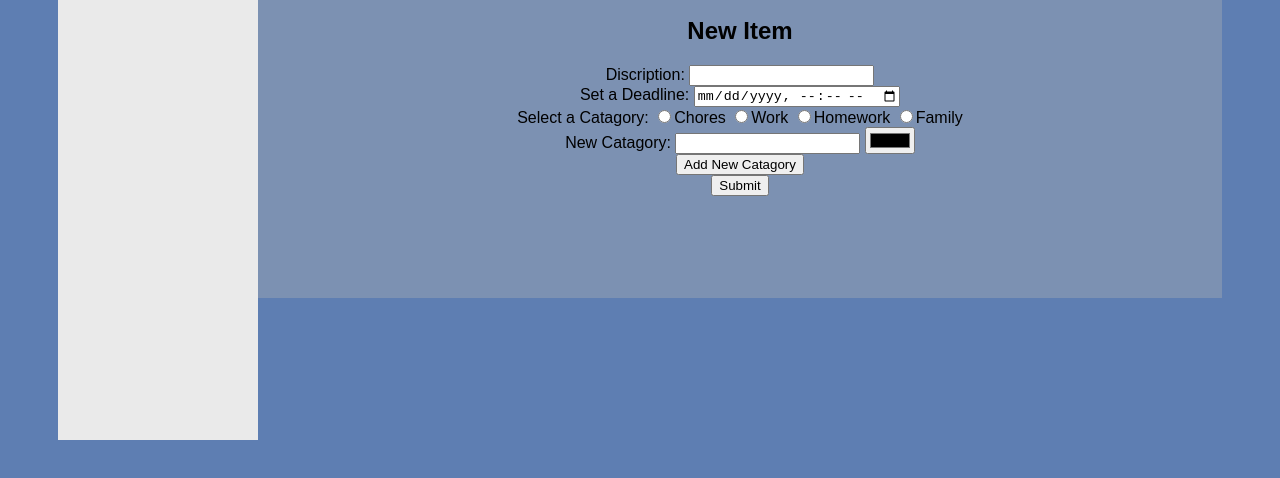
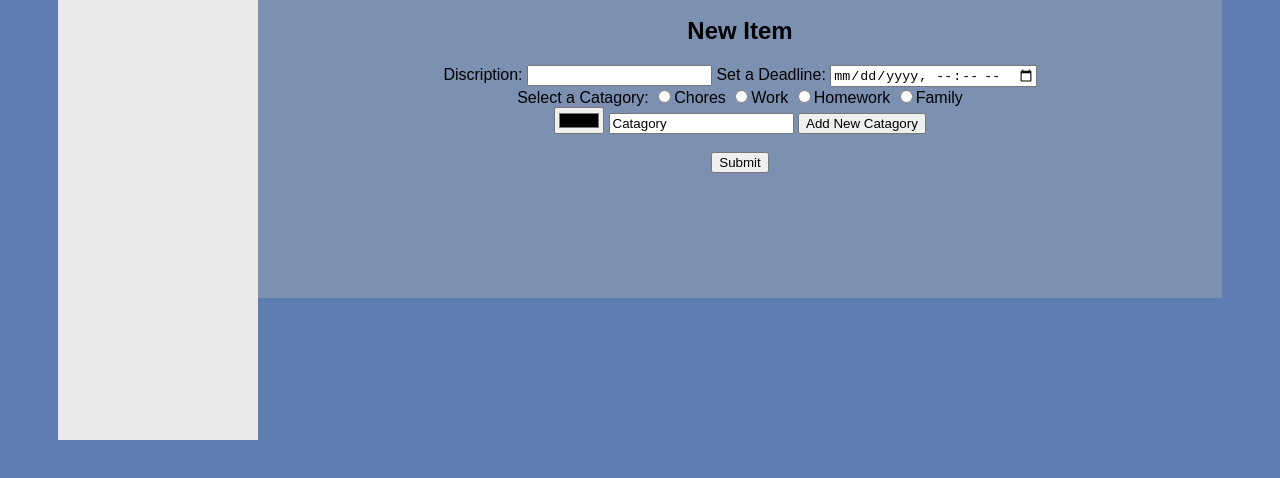
Before and after one commit to clem0051/clem0051.github.io, a plain HTML site: page todo.html in a window 1280 px wide. Shown: the part 258-736 px from the top of the page. Drawn offline with Linux system fonts and the light colour scheme.

Commit message:
Update todo.html

```diff
--- a/todo.html
+++ b/todo.html
@@ -32,7 +32,7 @@
 		<div id="newItem">
 			<h2>New Item</h2>
 			Discription: <input type="text" id="newDisc" value=""></input>
-			</br>Set a Deadline: <input type="datetime-local" id="newTime"></input>
+			 Set a Deadline: <input type="datetime-local" id="newTime"></input>
 			</br>
 			<div id="catagories">
 				Select a Catagory: <input type="radio" name="cat" value="Chores" title="fuchsia">Chores
@@ -40,10 +40,10 @@
 				<input type="radio" name="cat" value="Homework" title="lime">Homework
 				<input type="radio" name="cat" value="Family" title="red">Family
 			</div>
-			New Catagory: <input type="text" id="newCat" value=""></input>
-			<input type="color" id="newColor" color="yellow"></input>
-			</br><button value="Add New Catagory" onclick="newCat()">Add New Catagory</button>
-			</br><button onclick="addToTable()">Submit</button>
+			<input type="color" id="newColor" value="New Color" color="red"></input>
+			<input type="text" id="newCat" value="Catagory"></input>
+			<button value="Add New Catagory" onclick="newCat()">Add New Catagory</button>
+			</br></br><button onclick="addToTable()">Submit</button>
 		</div>
 	</div>
 
```
